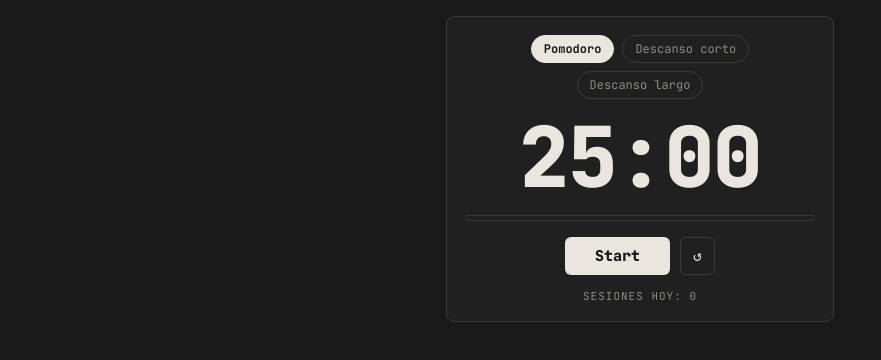
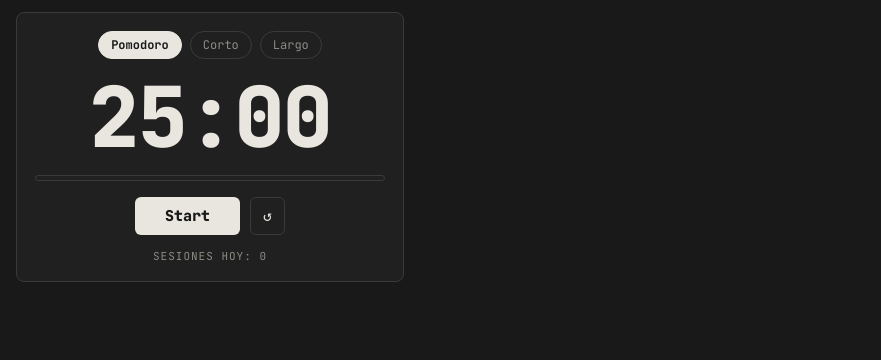
Before and after one commit to zairecarald/Notion-Widgets, a plain HTML site: page pomodoro.html in a window 1280 px wide. Shown: the whole page, without its empty margins (0-881 px from the left). Drawn offline with Linux system fonts and the light colour scheme.

Commit message:
Add files via upload

```diff
--- a/pomodoro.html
+++ b/pomodoro.html
@@ -9,7 +9,7 @@
   :root{--bg:#191919;--panel:#202020;--line:#3a3a38;--text:#e8e6df;--muted:#8d8b84;--bar:#c4c2ac;--accent:#529cca}
   *{box-sizing:border-box;margin:0;padding:0}
   html,body{background:var(--bg);color:var(--text);font-family:"JetBrains Mono",ui-monospace,Menlo,Consolas,monospace}
-  main{max-width:420px;margin:0 auto;padding:16px}
+  main{max-width:420px;margin:0;padding:12px 16px}
   .card{border:1px solid var(--line);border-radius:8px;background:var(--panel);padding:18px;text-align:center}
   .modes{display:flex;gap:8px;justify-content:center;margin-bottom:16px;flex-wrap:wrap}
   .modes button{background:transparent;color:var(--muted);border:1px solid var(--line);border-radius:20px;
@@ -30,8 +30,8 @@
   <div class="card">
     <div class="modes">
       <button data-m="focus" class="on">Pomodoro</button>
-      <button data-m="short">Descanso corto</button>
-      <button data-m="long">Descanso largo</button>
+      <button data-m="short">Corto</button>
+      <button data-m="long">Largo</button>
     </div>
     <div id="time">25:00</div>
     <div class="track"><i id="prog"></i></div>
```
Also changed, not shown: index.html (+4 -4 lines).
